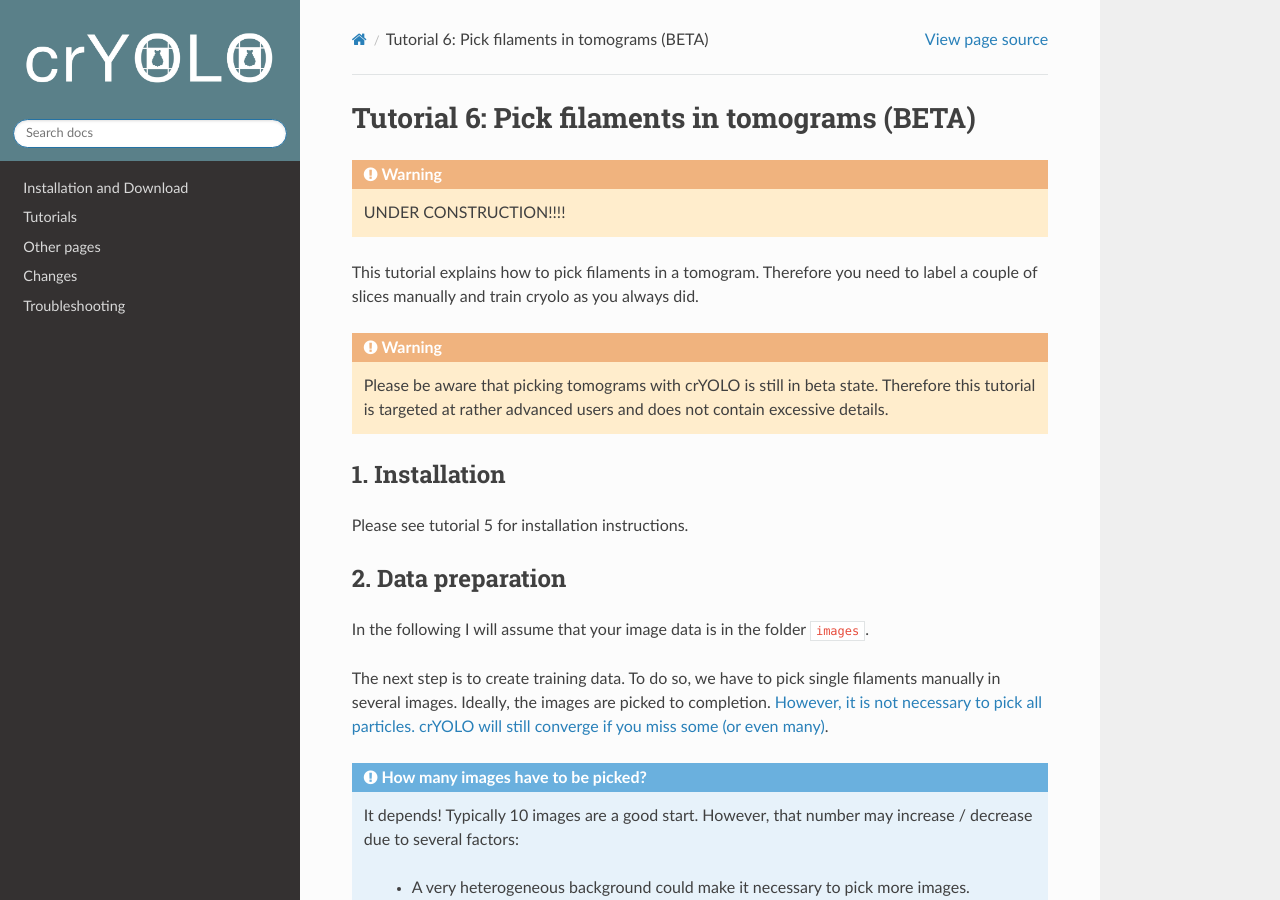
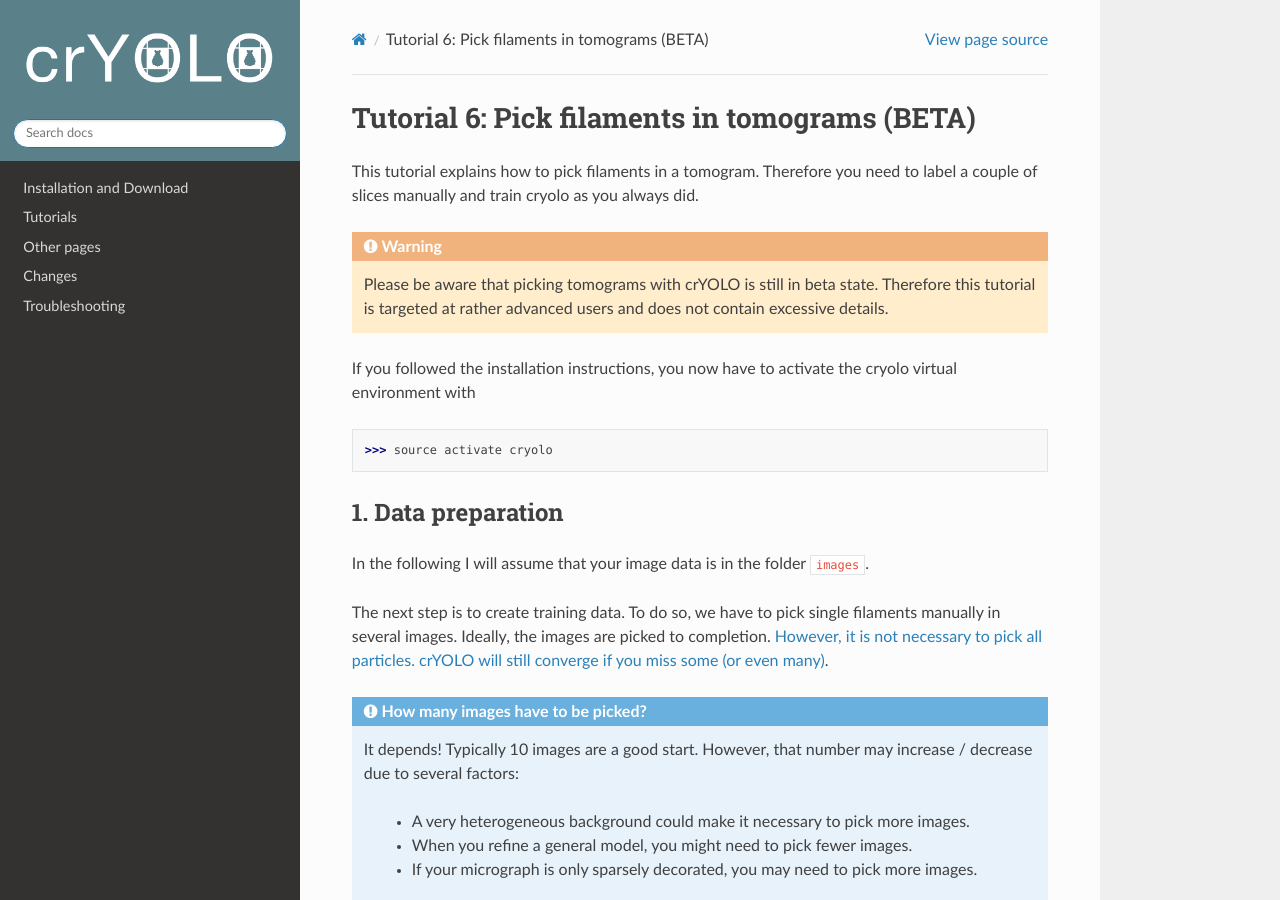
Before and after one commit to MPI-Dortmund/cryolo, a Sphinx documentation site: the page built from source/tutorials/tut06_tomo_filament.rst, in a window 1280 px wide and 900 px high. Built offline with Sphinx 7.4.7 and the Read the Docs theme 2.0.0, drawn with Linux system fonts in a browser that asks for light colours; some of the changed text lies outside the part shown.

Commit message:
update installation

```diff
--- a/source/tutorials/tut06_tomo_filament.rst
+++ b/source/tutorials/tut06_tomo_filament.rst
@@ -1,9 +1,5 @@
 Tutorial 6: Pick filaments in tomograms (BETA)
 ==============================================
-
-.. warning::
-
-    UNDER CONSTRUCTION!!!!
 
 This tutorial explains how to pick filaments in a tomogram. Therefore you need to label
 a couple of slices manually and train cryolo as you always did.
@@ -14,19 +10,19 @@ a couple of slices manually and train cryolo as you always did.
     Therefore this tutorial is targeted at rather advanced users and does not contain
     excessive details.
 
-1. Installation
-^^^^^^^^^^^^^^^
-Please see tutorial 5 for installation instructions.
+If you followed the installation instructions, you now have to activate the cryolo virtual environment with
 
-2. Data preparation
+>>> source activate cryolo
+
+1. Data preparation
 ^^^^^^^^^^^^^^^^^^^
 .. include:: data_preparation_filament_tomo.rst
 
-3. Start crYOLO
+2. Start crYOLO
 ^^^^^^^^^^^^^^^
 .. include:: start_cryolo.rst
 
-4. Configuration
+3. Configuration
 ^^^^^^^^^^^^^^^^
 
 Choose the action :guilabel:`config`. The configuration is basically the same as for picking particles from scratch.
```
Also changed, not shown: other parts of source/tutorials/tut06_tomo_filament.rst (+4 -4 lines).
